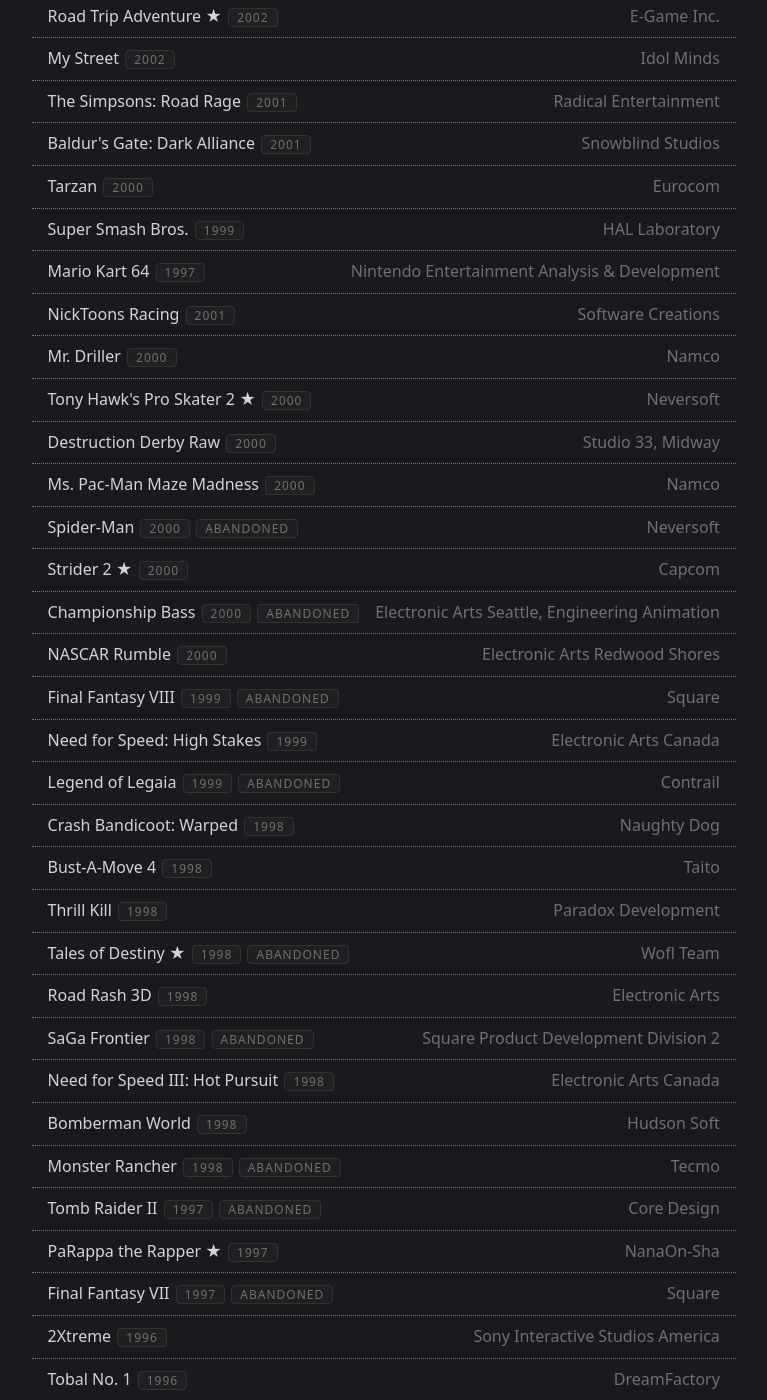
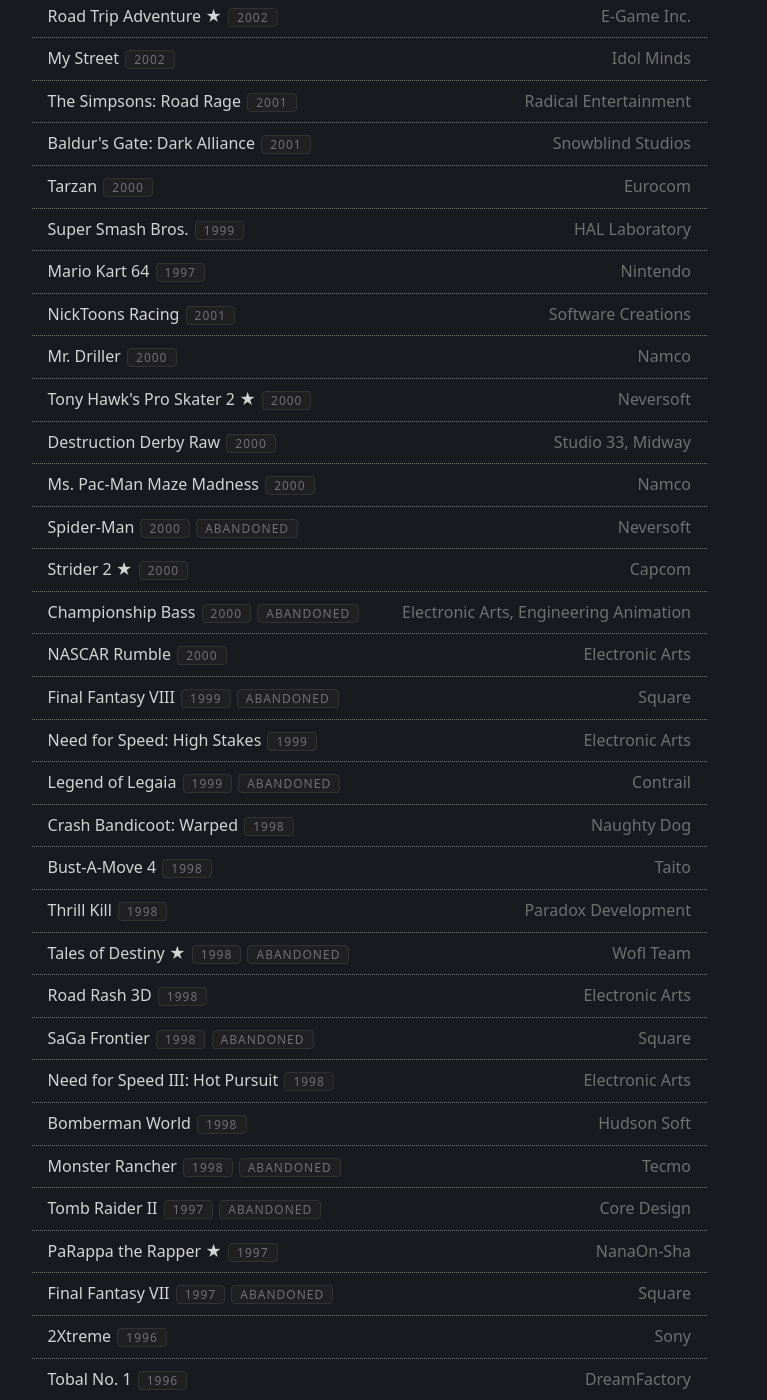
Before and after one commit to KlazHTT/personal-website, a Jekyll site: the page built from pages/gaming.md, in a window 1280 px wide and 1400 px high, scrolled down 11072 px. Shown: the whole window, without its empty margins (449-1216 px from the left). Built offline with Jekyll 4.4.1, drawn with Linux system fonts in a browser that asks for light colours; some of the changed text lies outside the part shown.

Commit message:
Simplified developer names

```diff
--- a/_data/games.yml
+++ b/_data/games.yml
@@ -943,7 +943,7 @@
       released: 1999
       status: Completed
     - title: Mario Kart 64
-      developer: Nintendo Entertainment Analysis & Development
+      developer: Nintendo
       released: 1997
       status: Completed
     - title: NickToons Racing
@@ -977,11 +977,11 @@
       status: Completed
       highlight: Y
     - title: Championship Bass
-      developer: Electronic Arts Seattle, Engineering Animation
+      developer: Electronic Arts, Engineering Animation
       released: 2000
       status: Abandoned
     - title: NASCAR Rumble
-      developer: Electronic Arts Redwood Shores
+      developer: Electronic Arts
       released: 2000
       status: Completed
     - title: Final Fantasy VIII
@@ -989,7 +989,7 @@
       released: 1999
       status: Abandoned
     - title: "Need for Speed: High Stakes"
-      developer: Electronic Arts Canada
+      developer: Electronic Arts
       released: 1999
       status: Completed
     - title: Legend of Legaia
@@ -1018,11 +1018,11 @@
       released: 1998
       status: Completed
     - title: SaGa Frontier
-      developer: Square Product Development Division 2
+      developer: Square
       released: 1998
       status: Abandoned
     - title: "Need for Speed III: Hot Pursuit"
-      developer: Electronic Arts Canada
+      developer: Electronic Arts
       released: 1998
       status: Completed
     - title: Bomberman World
@@ -1047,7 +1047,7 @@
       released: 1997
       status: Abandoned
     - title: 2Xtreme
-      developer: Sony Interactive Studios America
+      developer: Sony
       released: 1996
       status: Completed
     - title: Tobal No. 1
@@ -1077,7 +1077,7 @@
       released: 1991
       status: Abandoned
     - title: Dr. Mario
-      developer: Nintendo R&D1
+      developer: Nintendo
       released: 1990
       status: Completed
     - title: Track & Field II
@@ -1094,14 +1094,14 @@
       status: Completed
       highlight: Y
     - title: Excitebike
-      developer: Nintendo R&D4
+      developer: Nintendo
       released: 1985
       status: Completed
     - title: Duck Hunt
-      developer: Nintendo R&D1, Intelligent Systems
+      developer: Nintendo, Intelligent Systems
       released: 1985
       status: Completed
     - title: Super Mario Bros
-      developer: Nintendo R&D4
+      developer: Nintendo
       released: 1985
       status: Abandoned
```
